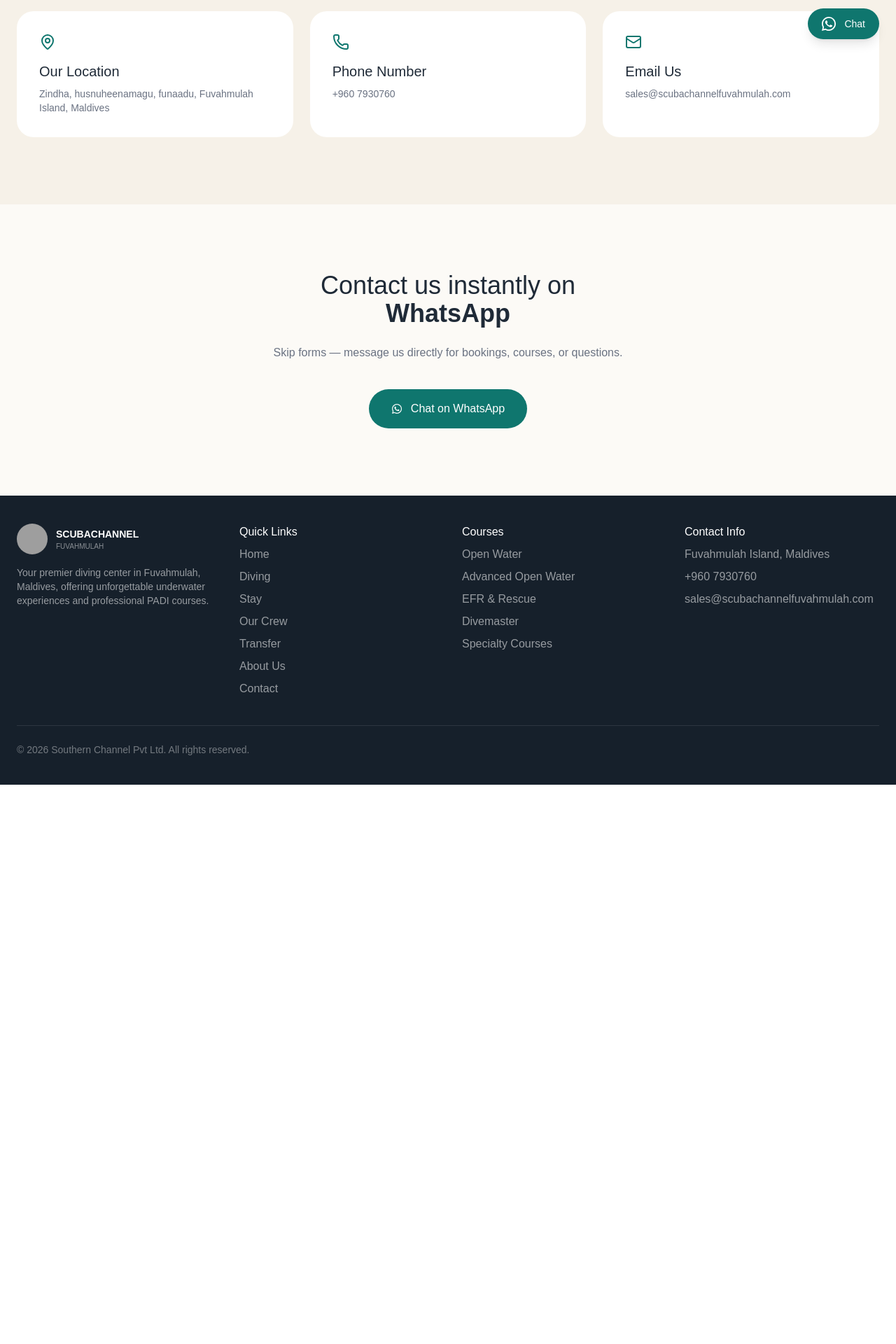
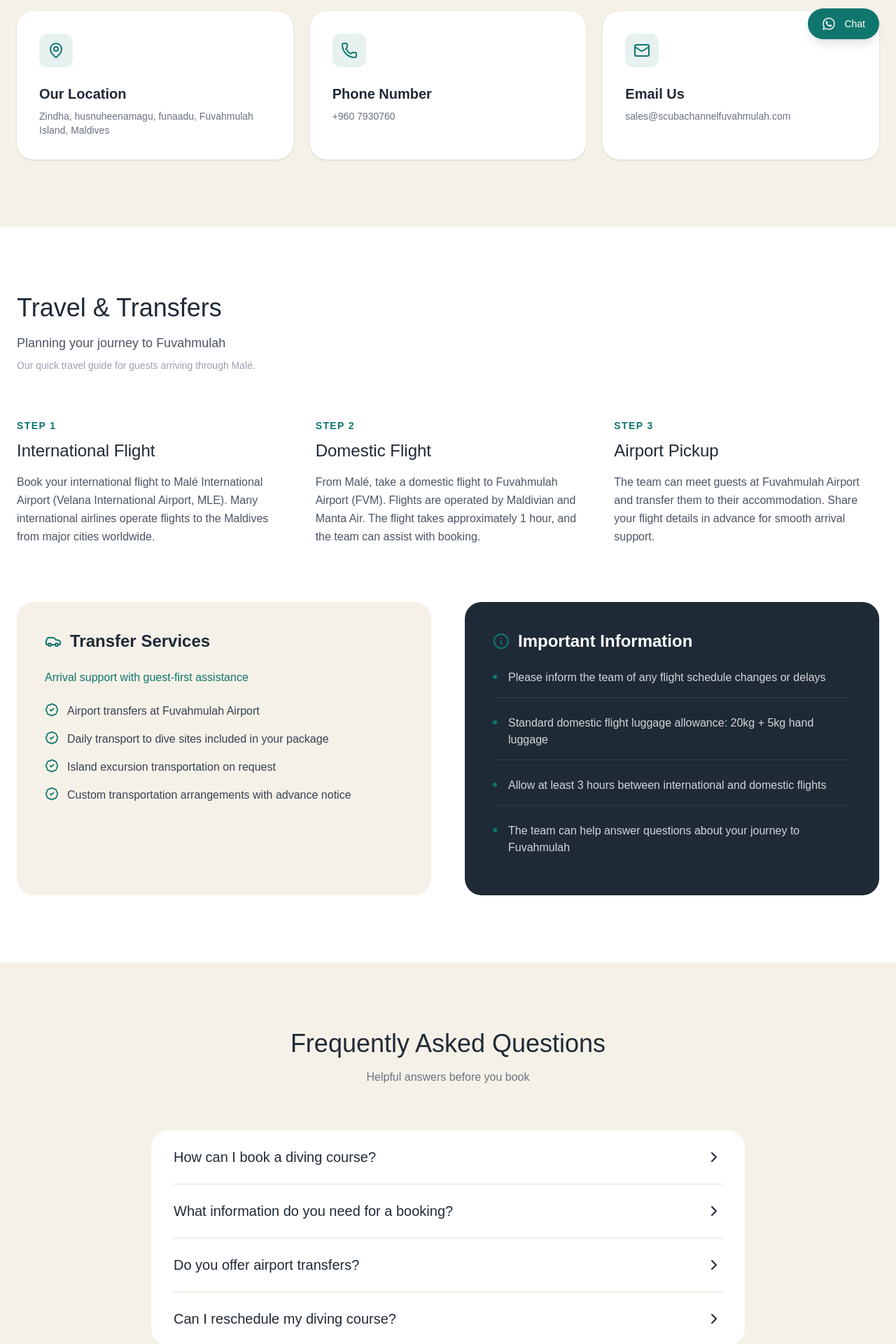
Before and after one commit to mouus/suba, a Next.js app: page /contact in a window 1280 px wide. Shown: the part 720-2640 px from the top of the page at 70% size. Before the commit the page ends 1841 px from the top, so only its background shows below. Built offline with nearby package versions, Linux system fonts and the light colour scheme; grey boxes are pictures that could not be loaded.

Commit message:
corrected code for middleware

```diff
--- a/app/contact/page.tsx
+++ b/app/contact/page.tsx
@@ -15,13 +15,14 @@ import {
   Plane,
   Car,
   BadgeCheck,
+  Info,
+  Calendar,
 } from "lucide-react";
 import { FaWhatsapp } from "react-icons/fa";
 import NavBar from "@/components/NavBar";
 
 const LOGO = "https://www.scubachannelfuvahmulah.com/logo.JPG";
 
-// ✅ FIXED WhatsApp (with number + optional message)
 const WHATSAPP_URL = "https://wa.me/9607930760?text=Hello%20Scubachannel%20Fuvahmulah,%20I%20would%20like%20to%20enquire%20about%20diving.";
 
 const LINKS = [
@@ -62,6 +63,43 @@ const CONTACT_INFO = [
   },
 ];
 
+const TRAVEL_STEPS = [
+  {
+    step: "Step 1",
+    title: "International Flight",
+    desc: "Book your international flight to Malé International Airport (Velana International Airport, MLE). Many international airlines operate flights to the Maldives from major cities worldwide.",
+  },
+  {
+    step: "Step 2",
+    title: "Domestic Flight",
+    desc: "From Malé, take a domestic flight to Fuvahmulah Airport (FVM). Flights are operated by Maldivian and Manta Air. The flight takes approximately 1 hour, and the team can assist with booking.",
+  },
+  {
+    step: "Step 3",
+    title: "Airport Pickup",
+    desc: "The team can meet guests at Fuvahmulah Airport and transfer them to their accommodation. Share your flight details in advance for smooth arrival support.",
+  },
+];
+
+const FAQS = [
+  {
+    question: "How can I book a diving course?",
+    answer: "You can book directly via our website, email us, or send a message on WhatsApp. We'll guide you through the availability and course requirements.",
+  },
+  {
+    question: "What information do you need for a booking?",
+    answer: "We typically need your full name, diving certification level (if applicable), preferred dates, and flight details for transfer coordination.",
+  },
+  {
+    question: "Do you offer airport transfers?",
+    answer: "Yes, we provide airport pickup and drop-off services at Fuvahmulah Airport for all our guests.",
+  },
+  {
+    question: "Can I reschedule my diving course?",
+    answer: "Yes, please contact us as soon as possible. Rescheduling is subject to availability and our cancellation policy.",
+  },
+];
+
 function AccordionItem({ title, content }: { title: string; content: string }) {
   const [open, setOpen] = useState(false);
 
@@ -69,10 +107,10 @@ function AccordionItem({ title, content }: { title: string; content: string }) {
     <div className="border-b border-[#e6ddd1] py-6 last:border-0">
       <button
         onClick={() => setOpen((prev) => !prev)}
-        className="flex w-full items-center justify-between"
+        className="flex w-full items-center justify-between text-left"
       >
         <h3 className="text-xl font-medium">{title}</h3>
-        <ChevronRight className={`${open ? "rotate-90" : ""}`} />
+        <ChevronRight className={`transition-transform ${open ? "rotate-90" : ""}`} />
       </button>
 
       <AnimatePresence>
@@ -81,7 +119,7 @@ function AccordionItem({ title, content }: { title: string; content: string }) {
             initial={{ opacity: 0, height: 0 }}
             animate={{ opacity: 1, height: "auto" }}
             exit={{ opacity: 0, height: 0 }}
-            className="pt-4 text-sm text-[#667085]"
+            className="pt-4 text-sm text-[#667085] leading-relaxed"
           >
             {content}
           </motion.p>
@@ -97,31 +135,36 @@ export default function ContactPage() {
       <NavBar />
 
       {/* HERO */}
-      <section className="relative min-h-[80vh] pt-32">
+      <section className="relative min-h-[80vh] flex items-center pt-32">
         <div
           className="absolute inset-0 bg-cover bg-center"
           style={{
-            backgroundImage:
-              "url(https://www.scubachannelfuvahmulah.com/fvm-pic.jpg)",
+            backgroundImage: "url(https://www.scubachannelfuvahmulah.com/fvm-pic.jpg)",
           }}
         />
         <div className="absolute inset-0 bg-black/50" />
 
         <div className="relative mx-auto max-w-7xl px-6 text-white">
-          <h1 className="text-6xl font-light">
+          <h1 className="text-6xl font-light leading-tight">
             Contact Us
             <span className="block font-semibold">
               start your diving journey
             </span>
           </h1>
 
-          <div className="mt-10 flex gap-4">
+          <div className="mt-10 flex flex-wrap gap-4">
             <a
               href={WHATSAPP_URL}
               target="_blank"
-              className="rounded-full bg-white px-6 py-3 text-[#1f2a37]"
+              className="rounded-full bg-white px-8 py-3 text-[#1f2a37] font-medium hover:bg-gray-100 transition-colors"
             >
               WhatsApp Us
+            </a>
+            <a
+              href="/courses"
+              className="rounded-full border border-white px-8 py-3 text-white font-medium hover:bg-white/10 transition-colors"
+            >
+              View Courses
             </a>
           </div>
         </div>
@@ -133,9 +176,11 @@ export default function ContactPage() {
           {CONTACT_INFO.map((item) => {
             const Icon = item.icon;
             return (
-              <div key={item.title} className="bg-white p-8 rounded-3xl">
+              <div key={item.title} className="bg-white p-8 rounded-3xl shadow-sm">
+                <div className="bg-[#0f766e]/10 w-12 h-12 rounded-xl flex items-center justify-center mb-6">
                   <Icon className="text-[#0f766e]" />
-                <h3 className="text-xl mt-4">{item.title}</h3>
+                </div>
+                <h3 className="text-xl font-semibold">{item.title}</h3>
                 <p className="text-sm text-gray-500 mt-2">{item.text}</p>
               </div>
             );
@@ -143,61 +188,136 @@ export default function ContactPage() {
         </div>
       </section>
 
-      {/* WHATSAPP CTA (REPLACED FORM) */}
-      <section className="bg-[#fcfaf6] py-24">
+      {/* TRAVEL & TRANSFERS */}
+      <section className="bg-white py-24">
+        <div className="mx-auto max-w-7xl px-6">
+          <div className="mb-16">
+            <h2 className="text-4xl font-light">Travel & Transfers</h2>
+            <p className="mt-4 text-lg text-gray-600">Planning your journey to Fuvahmulah</p>
+            <p className="mt-2 text-sm text-gray-400">Our quick travel guide for guests arriving through Malé.</p>
+          </div>
+
+          <div className="grid md:grid-cols-3 gap-12">
+            {TRAVEL_STEPS.map((s, i) => (
+              <div key={i} className="relative">
+                <span className="text-[#0f766e] font-bold text-sm uppercase tracking-widest">{s.step}</span>
+                <h3 className="text-2xl font-medium mt-2 mb-4">{s.title}</h3>
+                <p className="text-gray-600 leading-relaxed">{s.desc}</p>
+              </div>
+            ))}
+          </div>
+
+          <div className="mt-20 grid md:grid-cols-2 gap-12">
+            {/* Transfer Services */}
+            <div className="bg-[#f6f1e8] p-10 rounded-3xl">
+              <h3 className="text-2xl font-semibold mb-6 flex items-center gap-3">
+                <Car className="text-[#0f766e]" /> Transfer Services
+              </h3>
+              <p className="text-[#0f766e] font-medium mb-6">Arrival support with guest-first assistance</p>
+              <ul className="space-y-4">
+                {[
+                  "Airport transfers at Fuvahmulah Airport",
+                  "Daily transport to dive sites included in your package",
+                  "Island excursion transportation on request",
+                  "Custom transportation arrangements with advance notice",
+                ].map((item, idx) => (
+                  <li key={idx} className="flex items-start gap-3 text-gray-700">
+                    <BadgeCheck className="text-[#0f766e] h-5 w-5 shrink-0" />
+                    {item}
+                  </li>
+                ))}
+              </ul>
+            </div>
+
+            {/* Important Info */}
+            <div className="bg-[#1f2a37] text-white p-10 rounded-3xl">
+              <h3 className="text-2xl font-semibold mb-6 flex items-center gap-3">
+                <Info className="text-[#0f766e]" /> Important Information
+              </h3>
+              <ul className="space-y-6">
+                {[
+                  "Please inform the team of any flight schedule changes or delays",
+                  "Standard domestic flight luggage allowance: 20kg + 5kg hand luggage",
+                  "Allow at least 3 hours between international and domestic flights",
+                  "The team can help answer questions about your journey to Fuvahmulah",
+                ].map((item, idx) => (
+                  <li key={idx} className="flex items-start gap-4 text-white/80 border-b border-white/10 pb-4 last:border-0">
+                    <div className="h-1.5 w-1.5 rounded-full bg-[#0f766e] mt-2 shrink-0" />
+                    {item}
+                  </li>
+                ))}
+              </ul>
+            </div>
+          </div>
+        </div>
+      </section>
+
+      {/* FAQ SECTION */}
+      <section className="mx-auto max-w-4xl px-6 py-24">
+        <div className="text-center mb-16">
+          <h2 className="text-4xl font-light">Frequently Asked Questions</h2>
+          <p className="mt-4 text-gray-500">Helpful answers before you book</p>
+        </div>
+        <div className="bg-white px-8 rounded-3xl">
+          {FAQS.map((faq, i) => (
+            <AccordionItem key={i} title={faq.question} content={faq.answer} />
+          ))}
+        </div>
+      </section>
+
+      {/* URGENT ASSISTANCE & WHATSAPP */}
+      <section className="bg-[#0f766e] py-24 text-white">
         <div className="mx-auto max-w-4xl px-6 text-center">
-          <h2 className="text-4xl font-light">
-            Contact us instantly on
-            <span className="block font-semibold">WhatsApp</span>
-          </h2>
+          <h2 className="text-4xl font-light">Need Urgent Assistance?</h2>
+          <p className="mt-6 text-white/80">
+            Fast support for urgent bookings and inquiries. Reach out directly for emergency bookings and time-sensitive enquiries.
+          </p>
 
-          <p className="mt-6 text-gray-500">
-            Skip forms — message us directly for bookings, courses, or questions.
-          </p>
+          <div className="mt-12 grid md:grid-cols-2 gap-6">
+            <a href="tel:+9607930760" className="bg-white/10 p-6 rounded-2xl hover:bg-white/20 transition-all">
+              <p className="text-sm text-white/60 mb-2">Emergency Hotline</p>
+              <p className="text-2xl font-semibold">+960 7930760</p>
+            </a>
+            <a href={WHATSAPP_URL} target="_blank" className="bg-white/10 p-6 rounded-2xl hover:bg-white/20 transition-all">
+              <p className="text-sm text-white/60 mb-2">WhatsApp</p>
+              <p className="text-2xl font-semibold">+960 7930760</p>
+            </a>
+          </div>
 
           <a
             href={WHATSAPP_URL}
             target="_blank"
-            className="mt-10 inline-flex items-center gap-3 rounded-full bg-[#0f766e] px-8 py-4 text-white"
+            className="mt-12 inline-flex items-center gap-3 rounded-full bg-white px-10 py-4 text-[#0f766e] font-bold shadow-xl hover:scale-105 transition-transform"
           >
-            <FaWhatsapp />
+            <FaWhatsapp size={24} />
             Chat on WhatsApp
           </a>
         </div>
+      </section>
+
+      {/* FLOATING WHATSAPP */}
       <a
-  href="https://wa.me/9607930760?text=Hello%20Scubachannel%20Fuvahmulah,%20I%20would%20like%20to%20enquire%20about%20diving."
+        href={WHATSAPP_URL}
         target="_blank"
         rel="noreferrer"
         className="fixed bottom-6 right-6 z-50 flex items-center gap-3 rounded-full bg-[#0f766e] px-5 py-3 text-white shadow-lg hover:scale-105 transition-all"
       >
-  <svg
-    xmlns="http://www.w3.org/2000/svg"
-    className="h-5 w-5"
-    fill="currentColor"
-    viewBox="0 0 24 24"
-  >
-    <path d="M20.52 3.48A11.79 11.79 0 0012.02 0C5.38 0 .01 5.37 0 12c0 2.11.55 4.16 1.6 5.97L0 24l6.19-1.62A11.93 11.93 0 0012.02 24C18.66 24 24 18.63 24 12c0-3.2-1.25-6.2-3.48-8.52zM12.02 21.82c-1.82 0-3.6-.49-5.15-1.42l-.37-.22-3.67.96.98-3.57-.24-.37A9.77 9.77 0 012.2 12c0-5.43 4.41-9.82 9.82-9.82 2.62 0 5.08 1.02 6.94 2.88A9.75 9.75 0 0121.82 12c0 5.41-4.39 9.82-9.8 9.82zm5.39-7.38c-.3-.15-1.78-.88-2.06-.98-.27-.1-.47-.15-.67.15-.2.3-.77.98-.94 1.18-.17.2-.35.22-.65.07-.3-.15-1.28-.47-2.43-1.5-.9-.8-1.5-1.78-1.67-2.08-.17-.3-.02-.46.13-.61.13-.13.3-.35.45-.52.15-.17.2-.3.3-.5.1-.2.05-.37-.02-.52-.07-.15-.67-1.62-.92-2.22-.24-.57-.48-.5-.67-.51h-.57c-.2 0-.52.07-.8.37-.27.3-1.05 1.02-1.05 2.5 0 1.47 1.08 2.9 1.23 3.1.15.2 2.13 3.25 5.17 4.56.72.31 1.28.5 1.72.64.72.23 1.37.2 1.88.12.57-.08 1.78-.73 2.03-1.44.25-.7.25-1.3.17-1.44-.07-.13-.27-.2-.57-.35z" />
-  </svg>
-
+        <FaWhatsapp size={20} />
         <span className="text-sm font-medium">Chat</span>
       </a>
-      </section>
 
-      {/* FOOTER (RESTORED EXACTLY) */}
+      {/* FOOTER */}
       <footer className="bg-[#16202b] px-6 py-10 text-white/55">
         <div className="mx-auto grid max-w-7xl gap-10 md:grid-cols-4">
           <div>
             <div className="flex items-center gap-3">
               <img src={LOGO} className="h-11 w-11 rounded-full" />
               <div>
-                <p className="text-sm font-semibold text-white">
-                  SCUBACHANNEL
-                </p>
+                <p className="text-sm font-semibold text-white">SCUBACHANNEL</p>
                 <p className="text-[10px] text-white/50">FUVAHMULAH</p>
               </div>
             </div>
-
-            <p className="mt-4 text-sm">
+            <p className="mt-4 text-sm leading-relaxed">
               Your premier diving center in Fuvahmulah, Maldives, offering
               unforgettable underwater experiences and professional PADI
               courses.
@@ -205,28 +325,26 @@ export default function ContactPage() {
           </div>
 
           <div>
-            <p className="text-white">Quick Links</p>
+            <p className="text-white font-medium mb-4">Quick Links</p>
             {LINKS.map((l) => (
-              <a key={l.label} href={l.href} className="block mt-2">
+              <a key={l.label} href={l.href} className="block mt-2 hover:text-white transition-colors">
                 {l.label}
               </a>
             ))}
           </div>
 
           <div>
-            <p className="text-white">Courses</p>
+            <p className="text-white font-medium mb-4">Courses</p>
             {COURSES.map((c) => (
-              <p key={c} className="mt-2">
-                {c}
-              </p>
+              <p key={c} className="mt-2">{c}</p>
             ))}
           </div>
 
           <div>
-            <p className="text-white">Contact Info</p>
-            <p className="mt-2">Fuvahmulah Island, Maldives</p>
-            <p className="mt-2">+960 7930760</p>
-            <p className="mt-2">sales@scubachannelfuvahmulah.com</p>
+            <p className="text-white font-medium mb-4">Contact Info</p>
+            <p className="mt-2 text-sm">Fuvahmulah Island, Maldives</p>
+            <p className="mt-2 text-sm">+960 7930760</p>
+            <p className="mt-2 text-sm">sales@scubachannelfuvahmulah.com</p>
           </div>
         </div>
 
--- a/middleware.ts
+++ b/middleware.ts
@@ -1,6 +1,8 @@
 import { NextResponse } from 'next/server';
+// Import the type definition
+import type { NextRequest } from 'next/server';
 
-export function middleware(request) {
+export function middleware(request: NextRequest) {
   const { pathname } = request.nextUrl;
   const isAuthenticated = request.cookies.get('admin_session');
 
@@ -11,8 +13,7 @@ export function middleware(request) {
       return NextResponse.redirect(loginUrl);
     }
 
-    // 2. FIX: Redirect /admin to /admin/dashboard
-    // This prevents the 404 when visiting the base /admin folder
+    // 2. Redirect /admin to /admin/dashboard
     if (pathname === '/admin' || pathname === '/admin/') {
       return NextResponse.redirect(new URL('/admin/dashboard', request.url));
     }
```
Lines whose indentation alone changed are shown as unchanged.
